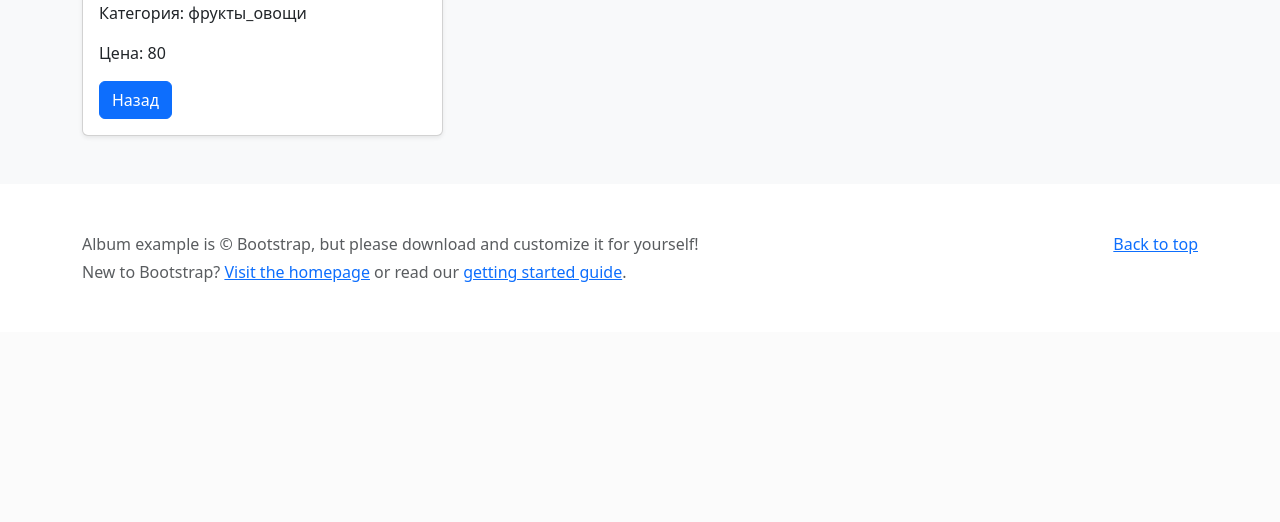
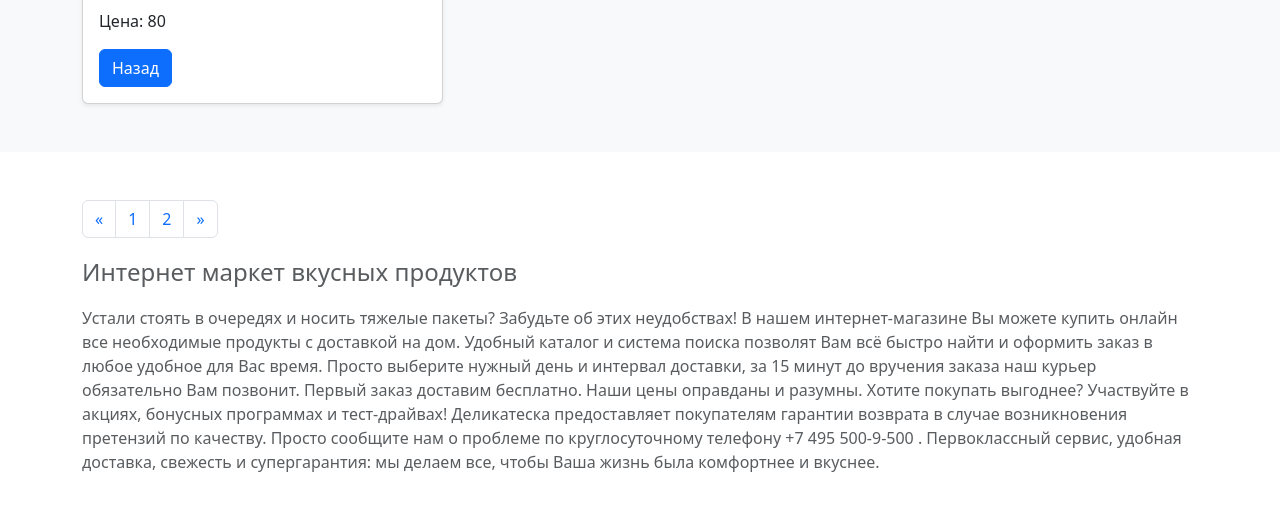
Before and after one commit to ElenaChudinova/Django_project-26-04-25, a Django app: page /info_product/8/ in a window 1280 px wide. Shown: the part 905-1427 px from the top of the page. Before the commit the page ends 1187 px from the top, so only its background shows below. Run offline with Django 5.2, Linux system fonts and the light colour scheme; data comes from the database, SQL or seed files in the repository; some libraries are stand-ins or nearby versions.

Commit message:
new DZ 09_05_2025_2

```diff
--- a/catalog/templates/base.html
+++ b/catalog/templates/base.html
@@ -61,10 +61,8 @@
         <div class="row py-lg-5">
             <div class="col-lg-6 col-md-8 mx-auto"><h1 class="fw-light">Первый продуктовый интернет маркет</h1>
                 <p class="lead text-body-secondary">Продуктовая ярмарка</p>
-                <p>
-                    <a href="#" class="btn btn-primary my-2">Main call to action</a><a href="#"
-                                                                                       class="btn btn-secondary my-2">Secondary
-                    action</a></p></div>
+                <input class="btn btn-primary" type="button" value="Добавить продукт">
+            </div>
         </div>
     </section>
 
@@ -72,10 +70,37 @@
     {% endblock %}
 </main>
 <footer class="text-body-secondary py-5">
-    <div class="container"><p class="float-end mb-1"><a href="#">Back to top</a></p>
-        <p class="mb-1">Album example is &copy; Bootstrap, but please download and customize it for yourself!</p>
-        <p class="mb-0">New to Bootstrap? <a href="/">Visit the homepage</a> or read our <a
-                href="/docs/5.3/getting-started/introduction">getting started guide</a>.</p></div>
+    <div class="container">
+        <nav aria-label="Page navigation example">
+            <ul class="pagination">
+                <li class="page-item">
+                    <a class="page-link" href="#" aria-label="Previous">
+                        <span aria-hidden="true">&laquo;</span>
+                    </a>
+                </li>
+                <li class="page-item"><a class="page-link" href="#">1</a></li>
+                <li class="page-item"><a class="page-link" href="#">2</a></li>
+                <li class="page-item">
+                    <a class="page-link" href="#" aria-label="Next">
+                        <span aria-hidden="true">&raquo;</span>
+                    </a>
+                </li>
+            </ul>
+        </nav>
+        <p class="fs-4 mb-3">Интернет маркет вкусных продуктов</p>
+        <p class="mb-0">Устали стоять в очередях и носить тяжелые пакеты? Забудьте об этих неудобствах! В нашем интернет-магазине Вы
+            можете купить онлайн все необходимые продукты с доставкой на дом. Удобный каталог и система поиска позволят
+            Вам всё быстро найти и оформить заказ в любое удобное для Вас время. Просто выберите нужный день и интервал
+            доставки, за 15 минут до вручения заказа наш курьер обязательно Вам позвонит. Первый заказ доставим
+            бесплатно. Наши цены оправданы и разумны. Хотите покупать выгоднее? Участвуйте в акциях, бонусных
+            программах и тест-драйвах!
+
+            Деликатеска предоставляет покупателям гарантии возврата в случае возникновения претензий по качеству. Просто
+            сообщите нам о проблеме по круглосуточному телефону +7 495 500-9-500 .
+
+            Первоклассный сервис, удобная доставка, свежесть и супергарантия: мы делаем все, чтобы Ваша жизнь была
+            комфортнее и вкуснее.</p>
+    </div>
 </footer>
 <script src="{% static '/js/bootstrap.bundle.min.js' %}"></script>
 </body>
```
